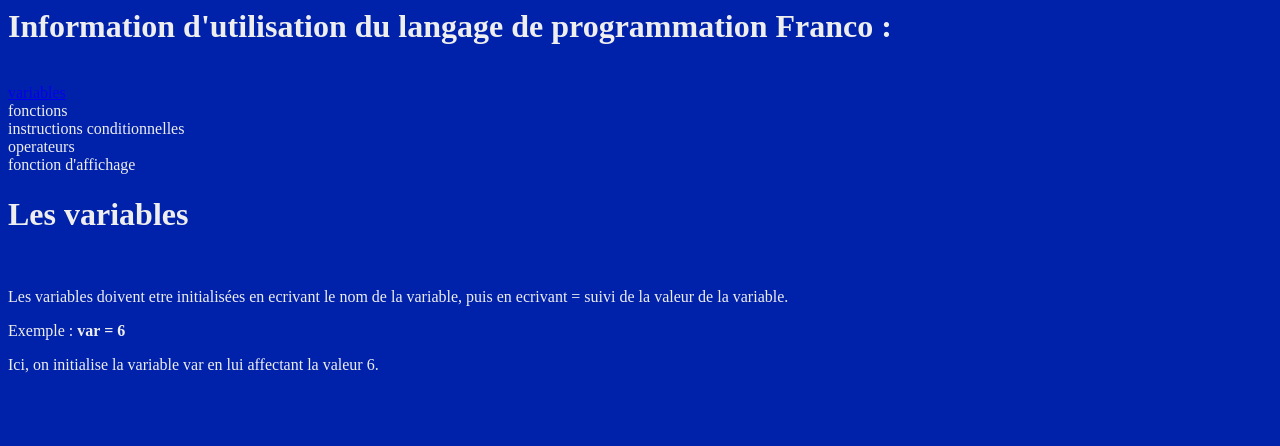
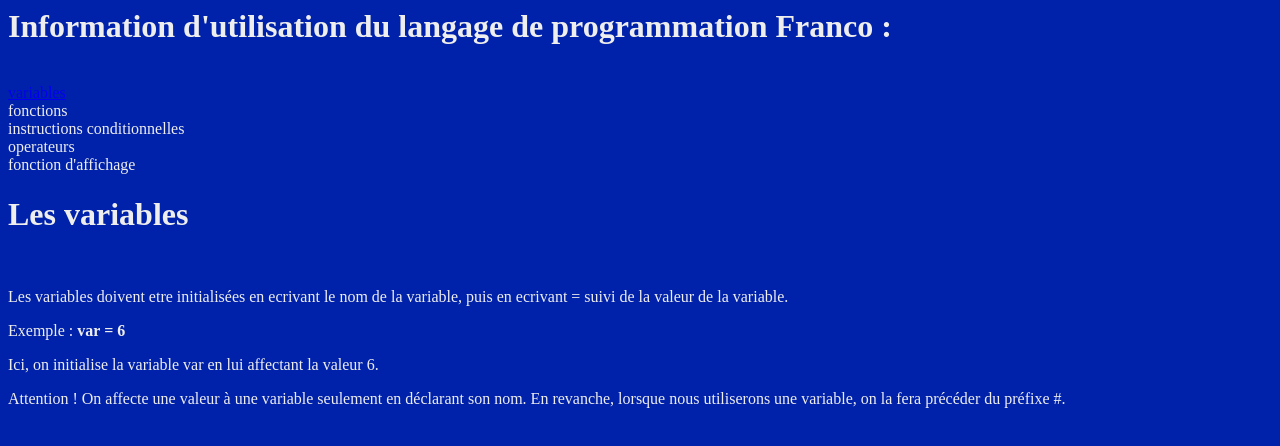
Before and after one commit to Geekdu25/Franco, a plain HTML site: page doc/index.html in a window 1280 px wide. Drawn offline with Linux system fonts and the light colour scheme.

Commit message:
Update index.html

```diff
--- a/doc/index.html
+++ b/doc/index.html
@@ -16,5 +16,6 @@
 <p>Les variables doivent etre initialisées en ecrivant le nom de la variable, puis en ecrivant = suivi de la valeur de la variable.</p>
 <p>Exemple : <b>var = 6</b></p>
 <p>Ici, on initialise la variable var en lui affectant la valeur 6.</p>
+<p class="attention">Attention ! On affecte une valeur à une variable seulement en déclarant son nom. En revanche, lorsque nous utiliserons une variable, on la fera précéder du préfixe #.</p>
 </body>
 </html>
```
